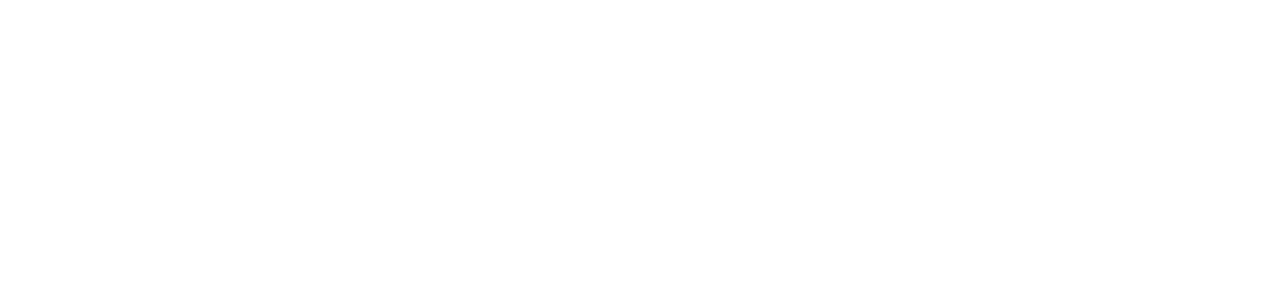
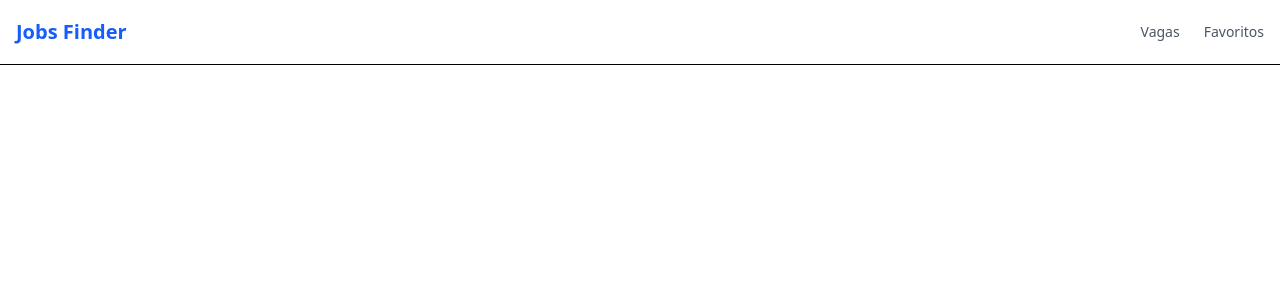
Before and after one commit to GustavoS-Melo/jobs-finder-angular, an Angular app: page / in a window 1280 px wide. Shown: the top 300 px of the page. Built offline with nearby package versions, Linux system fonts and the light colour scheme.

Commit message:
feat: add base layout with header

```diff
--- a/src/app/app.html
+++ b/src/app/app.html
@@ -1 +1,4 @@
-<router-outlet />
+<app-header />
+<main class="mx-auto max-w-7xl px-4 py-6">
+  <router-outlet />
+</main>
--- a/src/app/app.ts
+++ b/src/app/app.ts
@@ -1,10 +1,11 @@
 import { Component, signal } from '@angular/core';
 import { RouterOutlet } from '@angular/router';
+import { HeaderComponent } from './core/layout/header/header';
 
 @Component({
   selector: 'app-root',
   standalone:true,
-  imports: [RouterOutlet],
+  imports: [RouterOutlet, HeaderComponent],
   templateUrl: './app.html'
 })
 export class App {
--- /dev/null
+++ b/src/app/core/layout/header/header.html
@@ -0,0 +1,12 @@
+<header class="w-full border-b bg-white">
+  <div class="mx-auto flex h-16 max-w-7xl items-center justify-between px-4">
+    <h1 class="text-xl font-semibold text-blue-600">
+      Jobs Finder
+    </h1>
+
+    <nav class="flex gap-6 text-sm font-medium text-gray-600">
+      <a class="hover:text-blue-600 transition">Vagas</a>
+      <a class="hover:text-blue-600 transition">Favoritos</a>
+    </nav>
+  </div>
+</header>
```
Also changed, not shown: src/app/core/layout/header/header.ts (added, +10 -0 lines).
